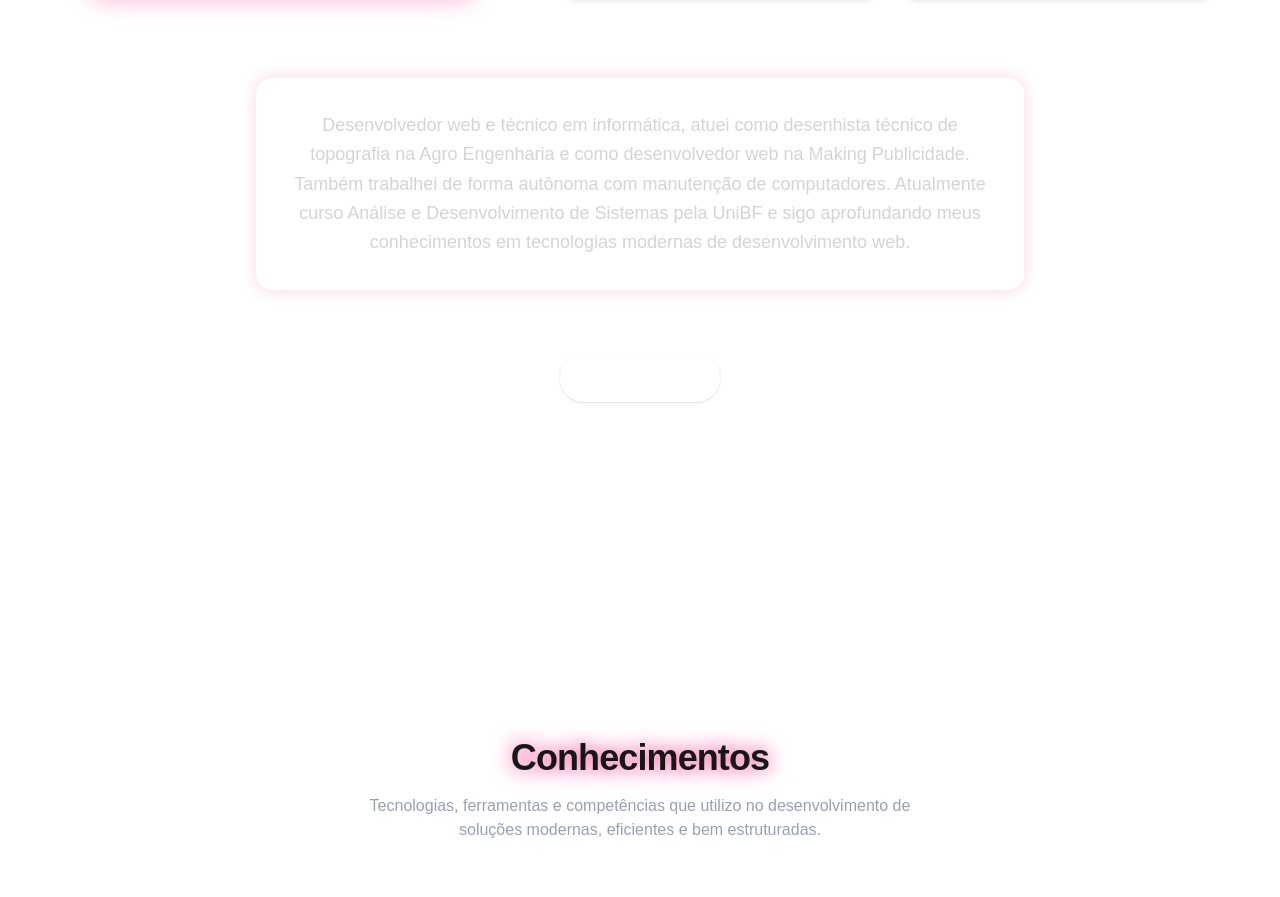
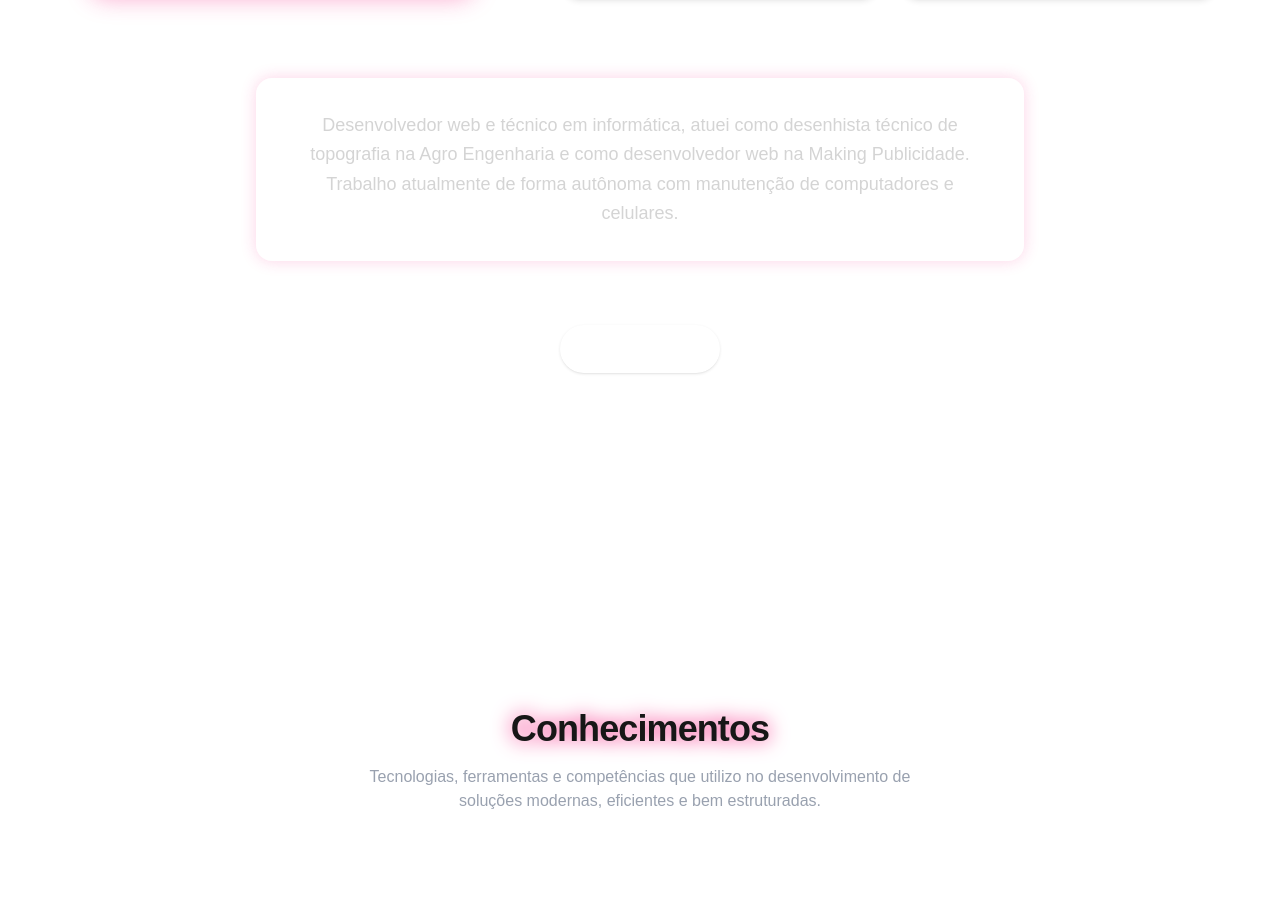
Before and after one commit to GPS33/meu-portfolio, a Next.js app: page / in a window 1280 px wide. Shown: the part 1762-2659 px from the top of the page. Built offline with nearby package versions, Linux system fonts and the light colour scheme; no server answers.

Commit message:
Update(2)-09-10-26

```diff
--- a/src/components/Sobre.tsx
+++ b/src/components/Sobre.tsx
@@ -99,10 +99,8 @@ export function Sobre() {
           <p className="text-neutral-300 leading-relaxed text-base md:text-lg">
             Desenvolvedor web e técnico em informática, atuei como desenhista
             técnico de topografia na Agro Engenharia e como desenvolvedor web na
-            Making Publicidade. Também trabalhei de forma autônoma com manutenção
-            de computadores. Atualmente curso Análise e Desenvolvimento de
-            Sistemas pela UniBF e sigo aprofundando meus conhecimentos em
-            tecnologias modernas de desenvolvimento web.
+            Making Publicidade. Trabalho atualmente de forma autônoma com manutenção
+            de computadores e celulares.
           </p>
         </motion.div>
 
```
